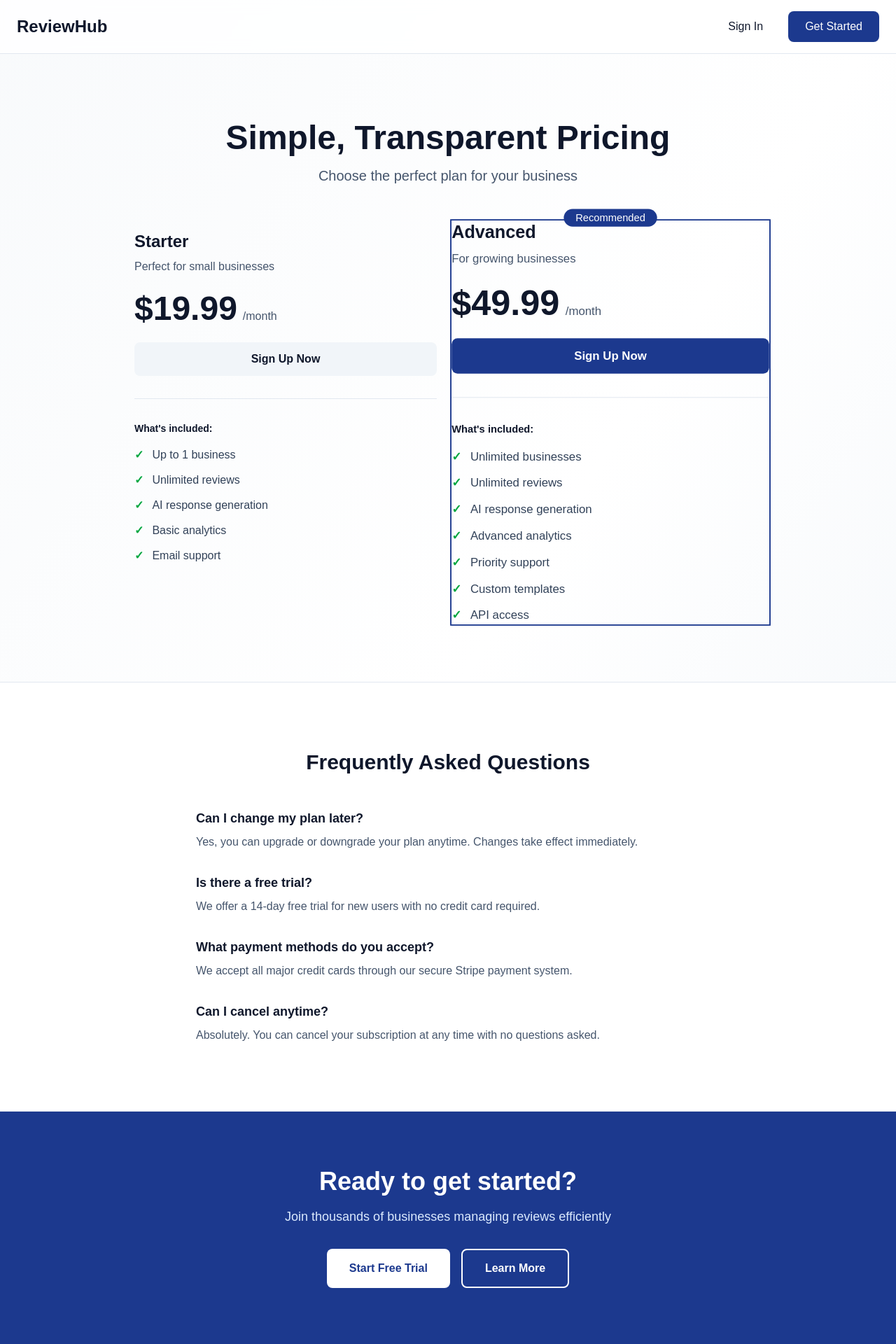
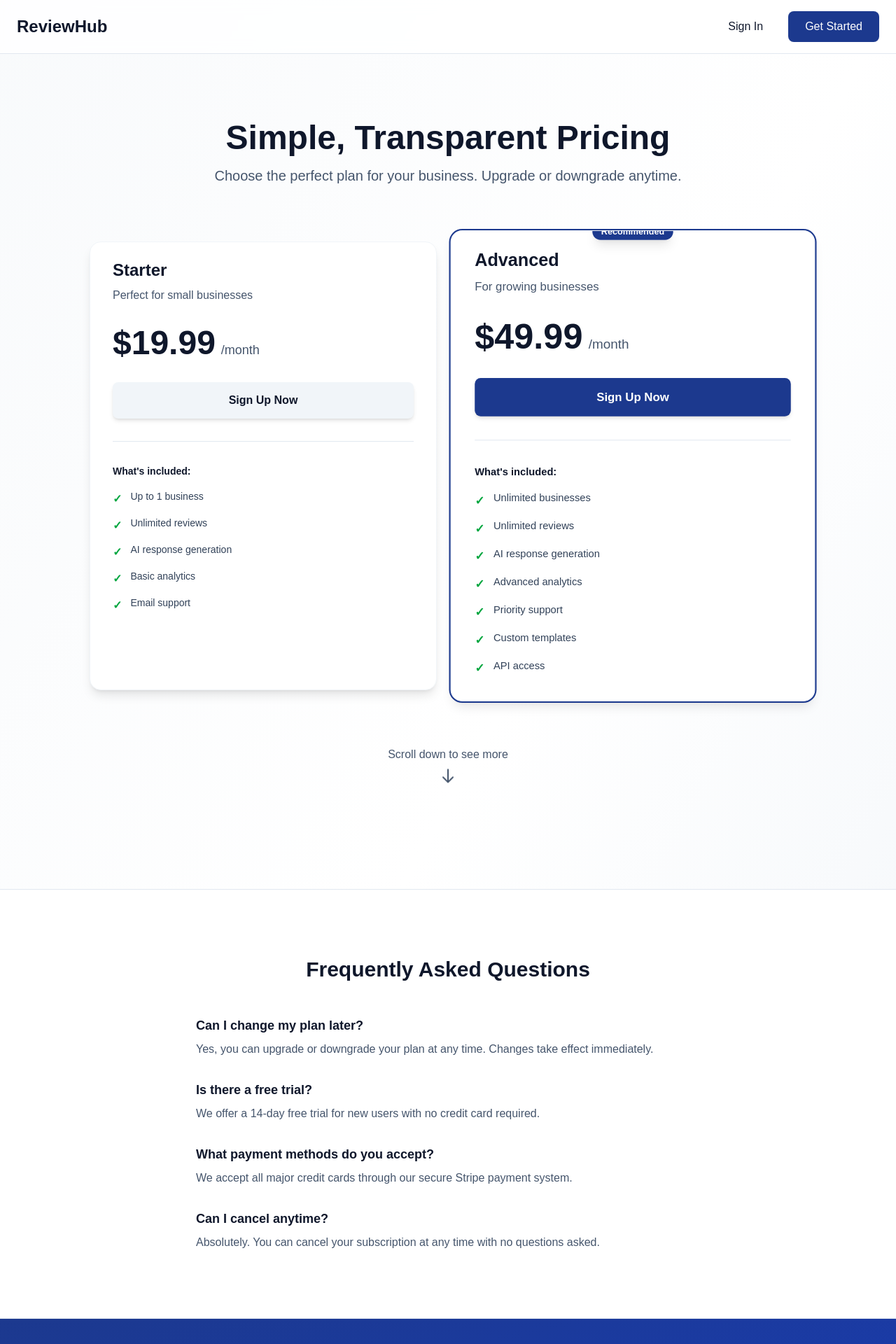
Before and after one commit to antrettertools/review-management-app, a Next.js app: page /pricing in a window 1280 px wide. Shown: the top 1920 px of the page at 70% size. Built offline with nearby package versions, Linux system fonts and the light colour scheme; no server answers.

Commit message:
Add depth and modern card styling with shadows and rounded corners

```diff
--- a/src/app/dashboard/analytics/page.tsx
+++ b/src/app/dashboard/analytics/page.tsx
@@ -80,19 +80,19 @@ export default function AnalyticsPage() {
       <h1 className="text-3xl font-bold text-slate-900 mb-8">Analytics</h1>
 
       <div className="grid grid-cols-1 md:grid-cols-2 lg:grid-cols-3 gap-6 mb-8">
-        <div className="card">
+        <div className="bg-white rounded-2xl shadow-lg hover:shadow-xl transition-shadow p-6 border border-slate-100">
           <p className="text-sm text-slate-600 font-medium">Total Reviews</p>
-          <p className="text-4xl font-bold text-slate-900 mt-2">{stats.totalReviews}</p>
+          <p className="text-4xl font-bold text-slate-900 mt-3">{stats.totalReviews}</p>
         </div>
 
-        <div className="card">
+        <div className="bg-white rounded-2xl shadow-lg hover:shadow-xl transition-shadow p-6 border border-slate-100">
           <p className="text-sm text-slate-600 font-medium">Average Rating</p>
-          <p className="text-4xl font-bold text-slate-900 mt-2">{stats.averageRating}</p>
+          <p className="text-4xl font-bold text-slate-900 mt-3">{stats.averageRating}</p>
         </div>
 
-        <div className="card">
+        <div className="bg-white rounded-2xl shadow-lg hover:shadow-xl transition-shadow p-6 border border-slate-100">
           <p className="text-sm text-slate-600 font-medium">Response Rate</p>
-          <p className="text-4xl font-bold text-blue-600 mt-2">
+          <p className="text-4xl font-bold text-blue-600 mt-3">
             {stats.totalReviews > 0
               ? Math.round(
                   (stats.respondedReviews / stats.totalReviews) * 100
@@ -101,9 +101,9 @@ export default function AnalyticsPage() {
           </p>
         </div>
 
-        <div className="card">
+        <div className="bg-white rounded-2xl shadow-lg hover:shadow-xl transition-shadow p-6 border border-slate-100">
           <p className="text-sm text-slate-600 font-medium">Positive (4-5 stars)</p>
-          <div className="flex items-baseline gap-3 mt-2">
+          <div className="flex items-baseline gap-3 mt-3">
             <p className="text-4xl font-bold text-green-600">{stats.positiveReviews}</p>
             <span className="text-sm text-slate-500">
               {stats.totalReviews > 0
@@ -113,9 +113,9 @@ export default function AnalyticsPage() {
           </div>
         </div>
 
-        <div className="card">
+        <div className="bg-white rounded-2xl shadow-lg hover:shadow-xl transition-shadow p-6 border border-slate-100">
           <p className="text-sm text-slate-600 font-medium">Negative (1-2 stars)</p>
-          <div className="flex items-baseline gap-3 mt-2">
+          <div className="flex items-baseline gap-3 mt-3">
             <p className="text-4xl font-bold text-red-600">{stats.negativeReviews}</p>
             <span className="text-sm text-slate-500">
               {stats.totalReviews > 0
@@ -125,15 +125,15 @@ export default function AnalyticsPage() {
           </div>
         </div>
 
-        <div className="card">
+        <div className="bg-white rounded-2xl shadow-lg hover:shadow-xl transition-shadow p-6 border border-slate-100">
           <p className="text-sm text-slate-600 font-medium">Urgent Reviews</p>
-          <p className="text-4xl font-bold text-orange-600 mt-2">{stats.urgentReviews}</p>
+          <p className="text-4xl font-bold text-orange-600 mt-3">{stats.urgentReviews}</p>
         </div>
       </div>
 
-      <div className="card">
-        <h2 className="text-xl font-semibold text-slate-900 mb-4">Summary</h2>
-        <div className="space-y-3 text-slate-700">
+      <div className="bg-white rounded-2xl shadow-lg p-8 border border-slate-100">
+        <h2 className="text-xl font-semibold text-slate-900 mb-6">Summary</h2>
+        <div className="space-y-4 text-slate-700">
           <p>
             You have <strong>{stats.totalReviews}</strong> total reviews with an average rating of <strong>{stats.averageRating}</strong>.
           </p>
--- a/src/app/pricing/page.tsx
+++ b/src/app/pricing/page.tsx
@@ -45,40 +45,41 @@ export default function PricingPage() {
 
       {/* Pricing Section */}
       <section className="max-w-7xl mx-auto px-6 py-24">
-        <div className="text-center mb-16">
+        <div className="text-center mb-20">
           <h1 className="text-5xl font-bold text-slate-900 mb-4">Simple, Transparent Pricing</h1>
-          <p className="text-xl text-slate-600">Choose the perfect plan for your business</p>
+          <p className="text-xl text-slate-600">Choose the perfect plan for your business. Upgrade or downgrade anytime.</p>
         </div>
 
-        <div className="grid md:grid-cols-2 gap-8 max-w-4xl mx-auto">
+        <div className="grid md:grid-cols-2 gap-8 max-w-5xl mx-auto mb-20">
           {PRICING_PLANS.map((plan) => (
             <div
               key={plan.id}
-              className={`card relative transition-all ${
+              className={`bg-white rounded-2xl shadow-lg hover:shadow-2xl transition-all border border-slate-100 overflow-hidden flex flex-col relative pt-6 ${
                 plan.recommended ? 'ring-2 ring-blue-900 md:scale-105' : ''
               }`}
             >
               {plan.recommended && (
-                <div className="absolute -top-4 left-1/2 transform -translate-x-1/2">
-                  <span className="bg-blue-900 text-white px-4 py-1 rounded-full text-sm font-medium">
+                <div className="absolute -top-3 left-1/2 transform -translate-x-1/2 z-10">
+                  <span className="bg-blue-900 text-white px-3 py-1 rounded-full text-xs font-semibold shadow-lg whitespace-nowrap">
                     Recommended
                   </span>
                 </div>
               )}
 
-              <div className="mb-6">
+              <div className="px-8 pb-8 flex-1 flex flex-col">
+                <div className="mb-8">
                   <h2 className="text-2xl font-bold text-slate-900">{plan.name}</h2>
                   <p className="text-slate-600 mt-2">{plan.description}</p>
                 </div>
 
-              <div className="mb-6">
+                <div className="mb-8">
                   <span className="text-5xl font-bold text-slate-900">${plan.price}</span>
-                <span className="text-slate-600 ml-2">/month</span>
+                  <span className="text-slate-600 ml-2 text-lg">/month</span>
                 </div>
 
                 <button
                   onClick={() => handleSelectPlan(plan.id)}
-                className={`w-full py-3 px-4 rounded-lg font-semibold transition-colors mb-8 ${
+                  className={`w-full py-3.5 px-4 rounded-lg font-semibold transition-all shadow-md hover:shadow-lg ${
                     plan.recommended
                       ? 'bg-blue-900 text-white hover:bg-blue-800'
                       : 'bg-slate-100 text-slate-900 hover:bg-slate-200'
@@ -87,19 +88,30 @@ export default function PricingPage() {
                   {session ? 'Get Started' : 'Sign Up Now'}
                 </button>
 
-              <div className="border-t border-slate-200 pt-8">
+                <div className="border-t border-slate-200 mt-8 pt-8">
                   <p className="text-sm font-semibold text-slate-900 mb-4">What's included:</p>
                   <ul className="space-y-3">
                     {plan.features.map((feature, index) => (
-                    <li key={index} className="flex items-center text-slate-700">
-                      <span className="text-green-600 font-bold mr-3">✓</span>
-                      {feature}
+                      <li key={index} className="flex items-start text-slate-700">
+                        <span className="text-green-600 font-bold mr-3 flex-shrink-0 mt-0.5">✓</span>
+                        <span className="text-sm">{feature}</span>
                       </li>
                     ))}
                   </ul>
                 </div>
               </div>
+            </div>
           ))}
+        </div>
+
+        {/* Scroll Down Indicator */}
+        <div className="text-center mb-12">
+          <p className="text-slate-600 font-medium">Scroll down to see more</p>
+          <div className="flex justify-center mt-3">
+            <svg className="w-6 h-6 text-slate-600 animate-bounce" fill="none" stroke="currentColor" viewBox="0 0 24 24">
+              <path strokeLinecap="round" strokeLinejoin="round" strokeWidth={2} d="M19 14l-7 7m0 0l-7-7m7 7V3" />
+            </svg>
+          </div>
         </div>
       </section>
 
@@ -111,7 +123,7 @@ export default function PricingPage() {
           <div className="space-y-8">
             <div>
               <h3 className="text-lg font-semibold text-slate-900 mb-2">Can I change my plan later?</h3>
-              <p className="text-slate-600">Yes, you can upgrade or downgrade your plan anytime. Changes take effect immediately.</p>
+              <p className="text-slate-600">Yes, you can upgrade or downgrade your plan at any time. Changes take effect immediately.</p>
             </div>
 
             <div>
@@ -133,14 +145,14 @@ export default function PricingPage() {
       </section>
 
       {/* CTA Section */}
-      <section className="bg-blue-900 text-white py-20">
+      <section className="bg-gradient-to-br from-blue-900 to-blue-800 text-white py-20">
         <div className="max-w-3xl mx-auto px-6 text-center">
-          <h2 className="text-4xl font-bold mb-4">Ready to get started?</h2>
-          <p className="text-lg text-blue-100 mb-8">Join thousands of businesses managing reviews efficiently</p>
+          <h2 className="text-4xl font-bold mb-4">Ready to simplify review management?</h2>
+          <p className="text-lg text-blue-100 mb-8">Join thousands of businesses managing reviews efficiently with ReviewHub</p>
           <div className="flex flex-col sm:flex-row gap-4 justify-center">
             <button
               onClick={() => handleSelectPlan('starter')}
-              className="px-8 py-3.5 bg-white text-blue-900 rounded-lg font-semibold hover:bg-slate-100 transition-colors"
+              className="px-8 py-3.5 bg-white text-blue-900 rounded-lg font-semibold hover:bg-slate-100 transition-colors shadow-lg"
             >
               Start Free Trial
             </button>
```
Also changed, not shown: src/app/dashboard/page.tsx (+19 -19 lines), src/app/dashboard/reviews/page.tsx (+20 -20 lines). Lines whose indentation alone changed are shown as unchanged.
